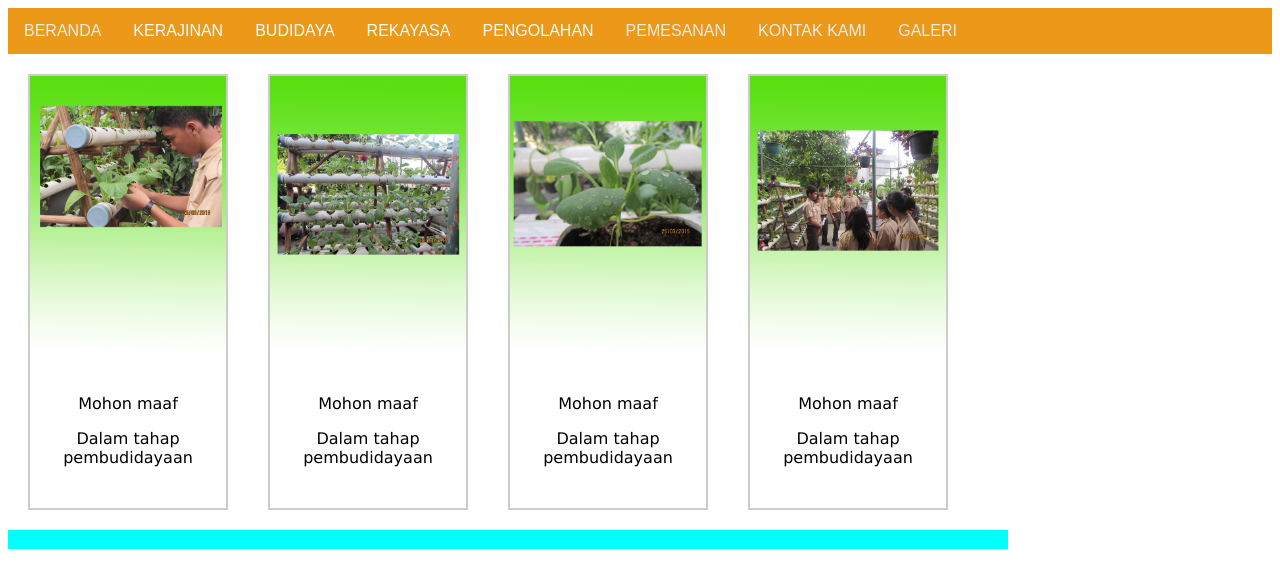
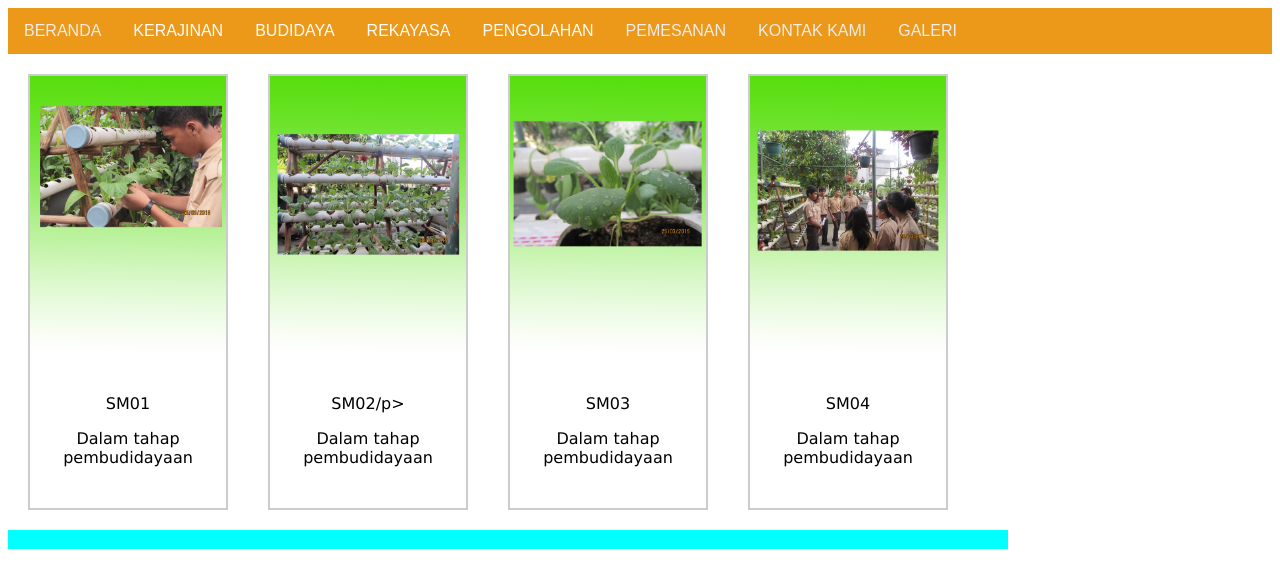
Before and after one commit to albertussalibpranoto/albertussalibpranoto, a plain HTML site: page sayurmayur.html in a window 1280 px wide. Drawn offline with Linux system fonts and the light colour scheme.

Commit message:
Update sayurmayur.html

```diff
--- a/sayurmayur.html
+++ b/sayurmayur.html
@@ -75,7 +75,7 @@
               <img src="images/ms01.png" alt="sm01" width="400" height="400">
             </a>
             <div class="desc">
-              <p>Mohon maaf</p>
+              <p>SM01</p>
               <p>Dalam tahap pembudidayaan</p>
             </div>
           </div>
@@ -85,7 +85,7 @@
                 <img src="images/sm02.png" alt="sm02" width="400" height="400">
               </a>
               <div class="desc">
-                <p>Mohon maaf</p>
+                <p>SM02/p>
                 <p>Dalam tahap pembudidayaan</p>
               </div>
           </div>
@@ -95,7 +95,7 @@
                 <img src="images/sm03.png" alt="sm03" width="400" height="400">
               </a>
               <div class="desc">
-                <p>Mohon maaf</p>
+                <p>SM03</p>
                 <p>Dalam tahap pembudidayaan</p>
               </div>
           </div>
@@ -105,7 +105,7 @@
                 <img src="images/sm04.png" alt="sm04" width="400" height="400">
               </a>
               <div class="desc">
-                <p>Mohon maaf</p>
+                <p>SM04</p>
                 <p>Dalam tahap pembudidayaan</p>
               </div>
             </div>
```
